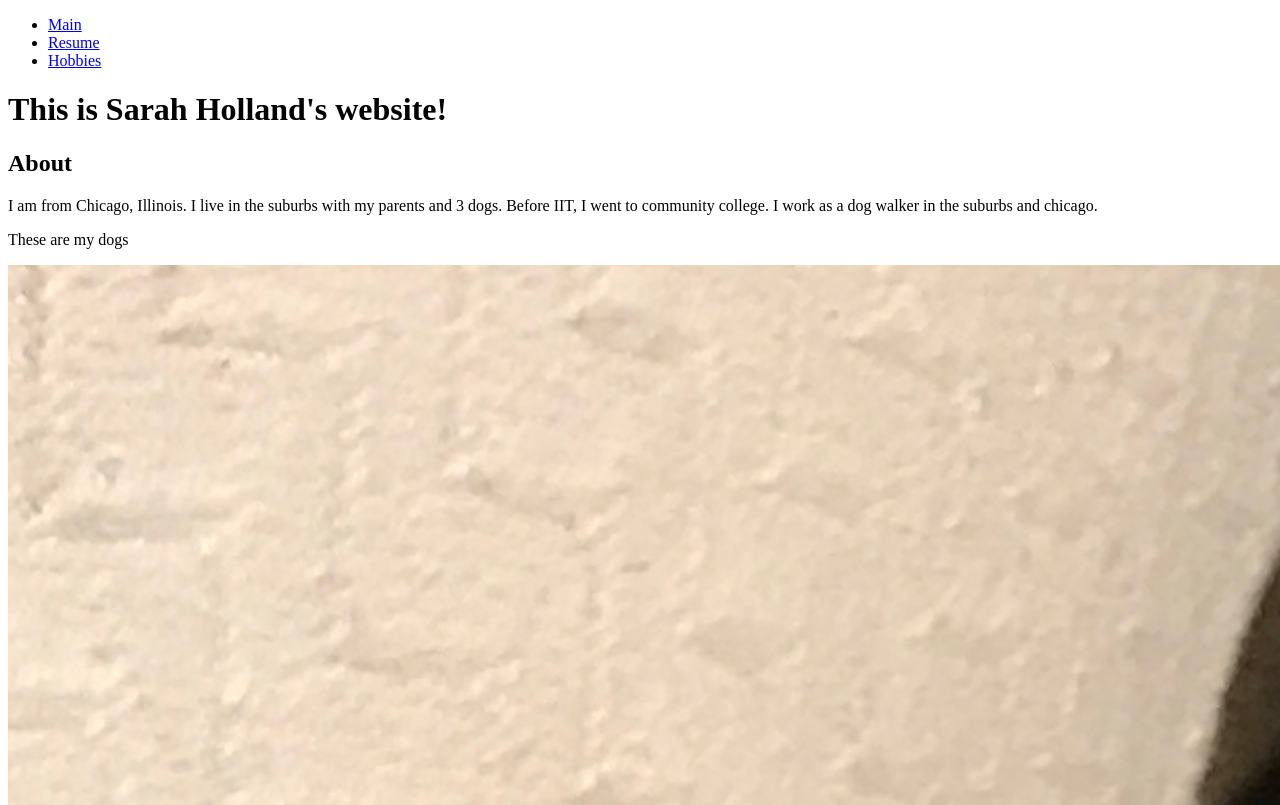
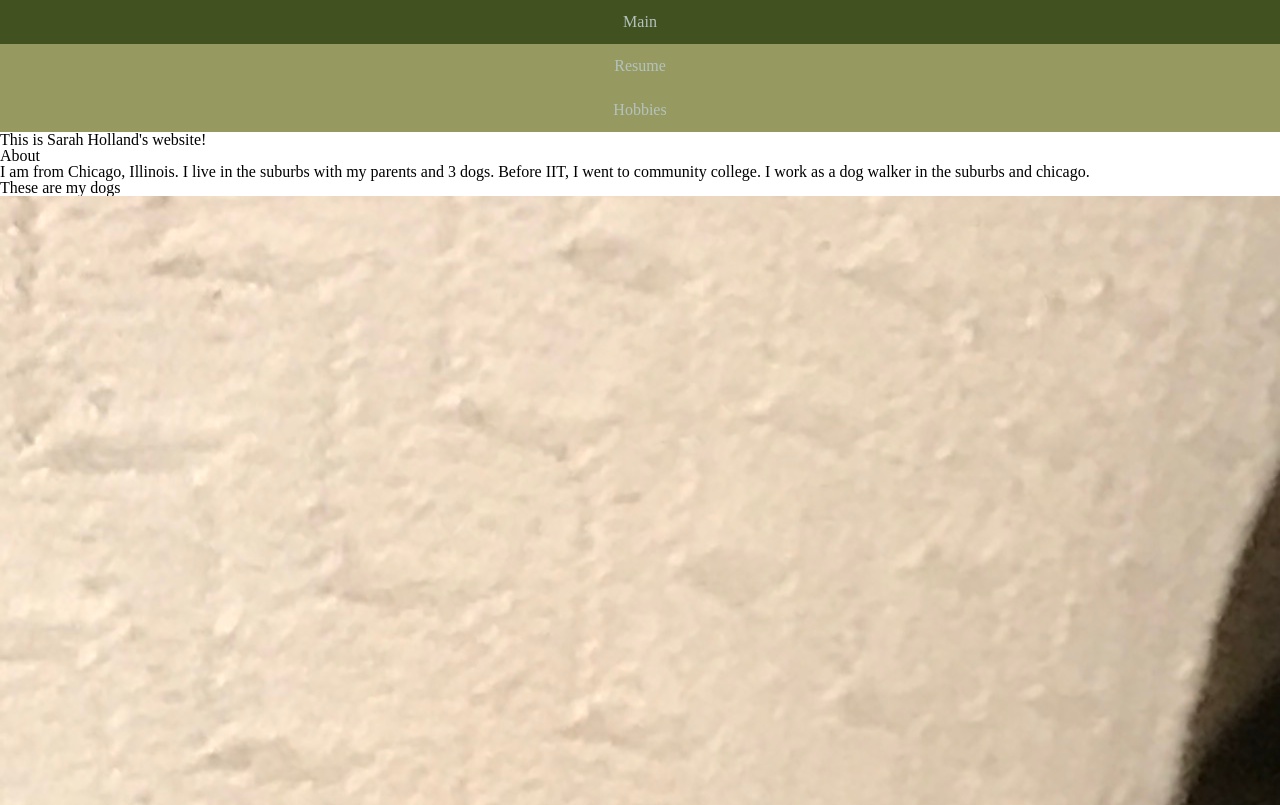
Before and after one commit to Sarhol/Project2, a plain HTML site: page index.html in a window 1280 px wide. Shown: the top 805 px of the page. Drawn offline with Linux system fonts and the light colour scheme.

Commit message:
Add files via upload
updated css and html code to reflect

```diff
--- a/index.html
+++ b/index.html
@@ -4,7 +4,7 @@
 <head>
 	<meta charset="utf-8">
 	<title> Sarah holland - project 1 </title>
-    <link rel="stylesheet" type="text/css" href="styles.css">
+    <link rel="stylesheet" type="text/css" href="style.css">
 </head>
 
 
--- a/style.css
+++ b/style.css
@@ -52,9 +52,26 @@ table {
 
 /* Start of project 2 CSS */
 
-#Menu ul li{
+#Menu{
     background-color: #969A60;
+    color:#B4C2BF;
     font-family: serif;
     overflow: hidden;
+    position: :fixed;
+    float: center;
 
 }
+
+#Menu a{
+    float: center;
+    display: block;
+    color: #B4C2BF;
+    text-align: center;
+    padding: 14px 16px;
+    text-decoration: none;
+}
+
+#Menu a:hover{
+    background-color: #41511F;
+
+}
```
Also changed, not shown: Hobbies.html (+1 -1 lines).
